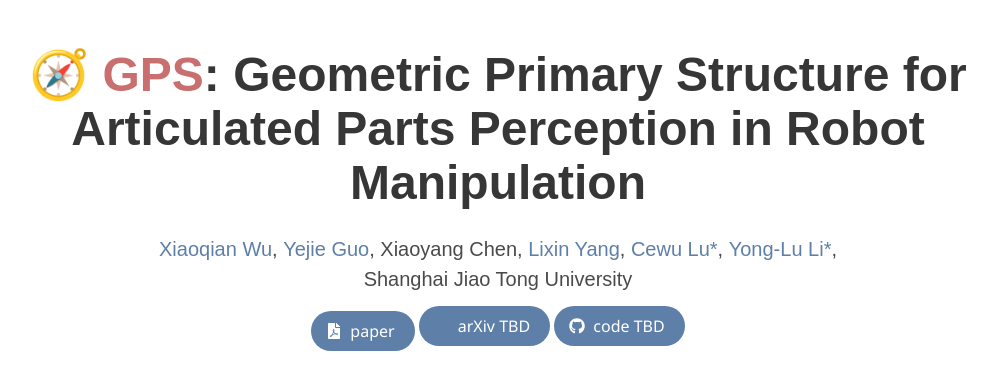
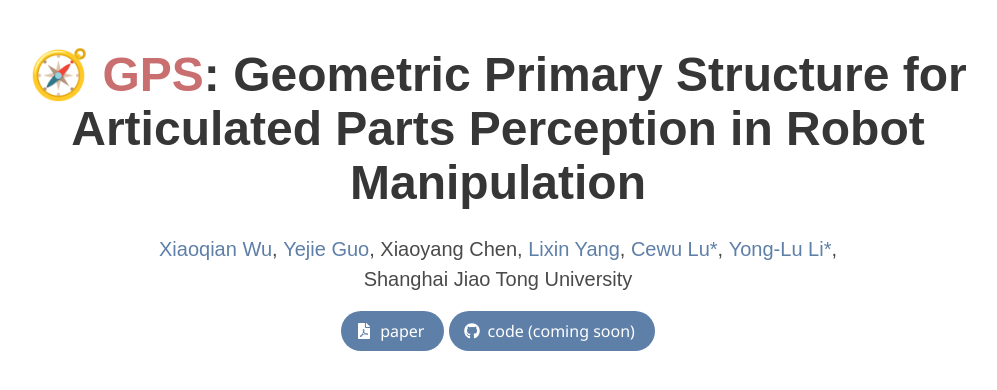
Before and after one commit to enlighten0707/enlighten0707.github.io, a Jekyll site: the page gps/index.html, which Jekyll copies as it is, in a window 1280 px wide, cut to the strip 0-424 px from the top of the page. Shown: the top 390 px of the strip, without its empty margins (142-1139 px from the left). Built offline with Jekyll 4.4.1, drawn with Linux system fonts in a browser that asks for light colours; nearby versions of some CDN libraries; some web fonts are replaced; library files that are not in the unit come from our copies; comment, search, counter and statistics services are not loaded; a style sheet for code colours, icons or effects is not loaded.

Commit message:
update gps

```diff
--- a/gps/index.html
+++ b/gps/index.html
@@ -289,14 +289,8 @@
                 </span>
                 <span class="link-block">
                   <span class="button is-normal is-rounded wg-button">
-                    <span class="icon"><i class="ai ai-arxiv"></i></span>
-                    <span>arXiv TBD</span>
-                  </span>
-                </span>
-                <span class="link-block">
-                  <span class="button is-normal is-rounded wg-button">
                     <span class="icon"><i class="fab fa-github"></i></span>
-                    <span>code TBD</span>
+                    <span>code (coming soon)</span>
                   </span>
                 </span>
               </div>
--- a/gps/static/css/index.css
+++ b/gps/static/css/index.css
@@ -8,7 +8,7 @@
     color: #000;
 }
 
-.link-block a {
+.link-block .button {
     margin-top: 5px;
     margin-bottom: 5px;
 }
```
